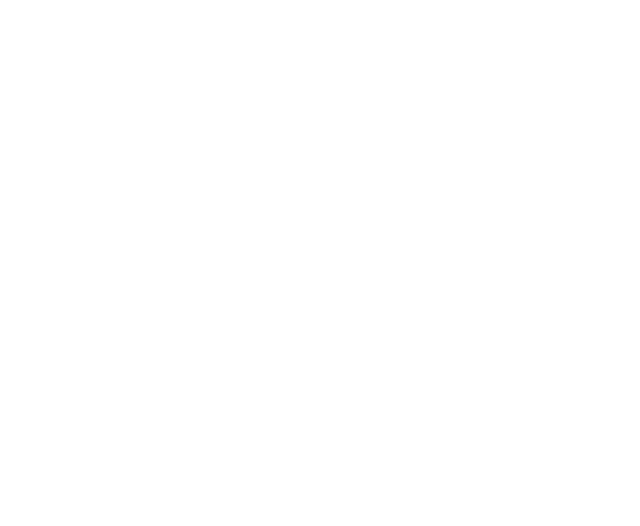
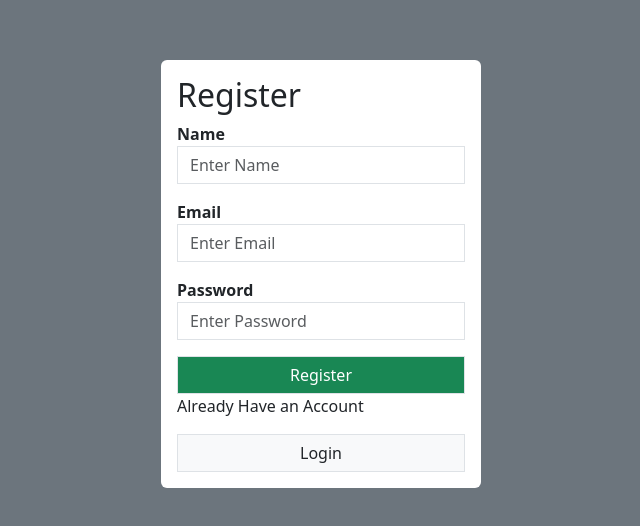
Before and after one commit to Femzy1900/Login-and-Registration-MERN, a React (Vite) app in the folder loginform/: page /register in a window 1280 px wide. Shown: the part 126-652 px from the top of the page, without its empty margins (319-959 px from the left). Built offline with nearby package versions, Linux system fonts and the light colour scheme.

Commit message:
done with the frontend

```diff
--- a/loginform/src/App.jsx
+++ b/loginform/src/App.jsx
@@ -1,15 +1,20 @@
 import { useState } from 'react'
 import 'bootstrap/dist/css/bootstrap.min.css'
 import Signup from './Signup'
+import { BrowserRouter, Routes, Route } from 'react-router-dom'
+import Login from './Login'
 
 
 function App() {
   const [count, setCount] = useState(0)
 
   return (
-    <>
-      <Signup />
-    </>
+    <BrowserRouter>
+      <Routes>
+        <Route path='/register' element={<Signup />} />
+        <Route path='/login' element={<Login />} />
+      </Routes>
+    </BrowserRouter>
   )
 }
 
--- /dev/null
+++ b/loginform/src/Login.jsx
@@ -0,0 +1,12 @@
+import React from 'react'
+
+const Login = () => {
+  return (
+    <div>
+      Login
+
+    </div>
+  )
+}
+
+export default Login
--- a/loginform/src/Signup.jsx
+++ b/loginform/src/Signup.jsx
@@ -1,8 +1,65 @@
-import React from 'react'
+import React, { useState } from 'react'
+import { Link } from 'react-router-dom'
 
 const Signup = () => {
+
+    const [name, setName] = useState()
+    const [email, setEmail] = useState()
+    const [password, setPassword] = useState()
+
   return (
-    <div>
+    <div className='d-flex justify-content-center align-items-center bg-secondary vh-100'>
+        <div className="bg-white p-3 rounded w-25">
+            <h2>Register</h2>
+            <form action="">
+                <div className="mb-3">
+                    <label htmlFor="email">
+                        <strong>Name</strong>
+                    </label>
+                    <input
+                        type="text"
+                        placeholder='Enter Name'
+                        autoComplete='off'
+                        name='email'
+                        className='form-control rounded-0'
+                        onChange={(e) => setName(e.target.value)}
+                    />
+                </div>
+                <div className="mb-3">
+                    <label htmlFor="email">
+                        <strong>Email</strong>
+                    </label>
+                    <input
+                        type="email"
+                        placeholder='Enter Email'
+                        autoComplete='off'
+                        name='email'
+                        className='form-control rounded-0'
+                        onChange={(e) => setEmail(e.target.value)}
+                    />
+                </div>
+                <div className="mb-3">
+                    <label htmlFor="email">
+                        <strong>Password</strong>
+                    </label>
+                    <input
+                        type="text"
+                        placeholder='Enter Password'
+                        autoComplete='off'
+                        name='password'
+                        className='form-control rounded-0'
+                        onChange={(e) => setPassword(e.target.value)}
+                    />
+                </div>
+                <button type='submit' className='btn btn-success border w-100 rounded-0'>
+                    Register
+                </button>
+            </form>
+            <p>Already Have an Account</p>
+            <Link to="/login" type='submit' className='btn  border w-100 bg-light rounded-0 '>
+                Login
+            </Link>
+        </div>
 
     </div>
   )
```
